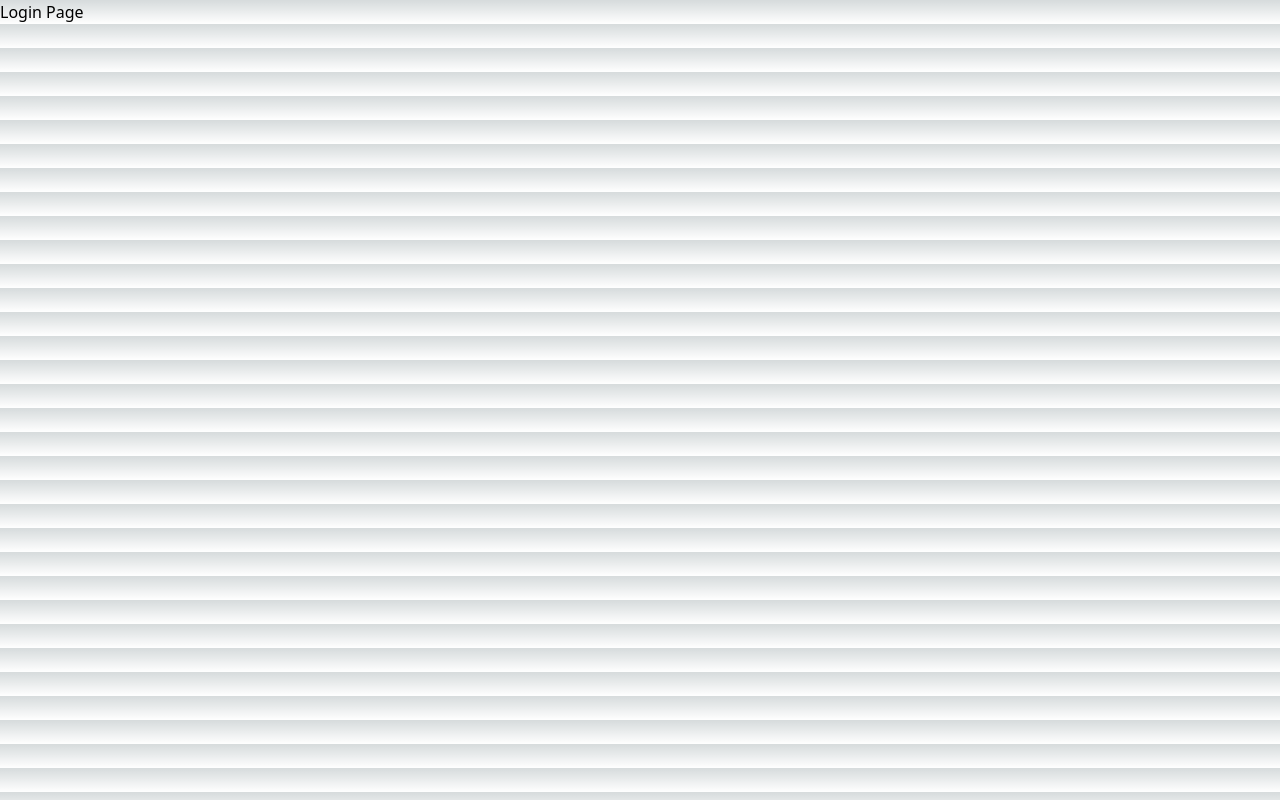
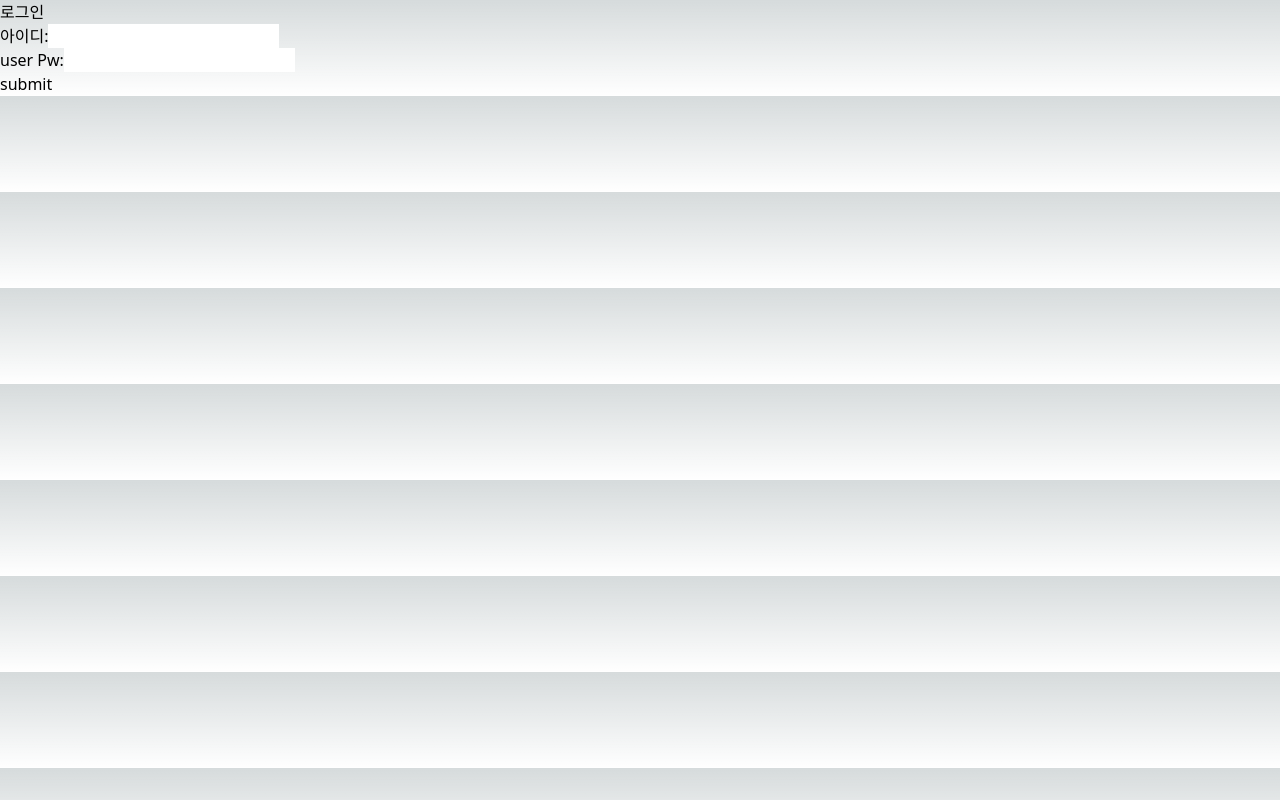
Before and after one commit to csm009177/unhw-renewal, a Next.js app: page /login in a window 1280 px wide. Built offline with nearby package versions, Linux system fonts and the light colour scheme.

Commit message:
로그인 폼 제작

```diff
--- a/app/(pages)/login/page.tsx
+++ b/app/(pages)/login/page.tsx
@@ -5,10 +5,65 @@ import React, { useState } from "react";
 import "/app/globals.css";
 import { useRouter } from "next/navigation";
 
-export default function LoginPage() {
+export default function Login() {
+  const [userId, setUserId] = useState("");
+  const [userPw, setUserPw] = useState("");
+  const [message, setMessage] = useState("");
+  const router = useRouter()
+
+  const handleSubmit = async (e) => {
+    e.preventDefault();
+    try {
+      const response = await fetch("/loginForm", {
+        method: "POST",
+        headers: {
+          "Content-Type": "application/json",
+        },
+        body: JSON.stringify({ Identification: userId, password:userPw }),
+      });
+      const data = await response.json();
+      setMessage(data.message);
+      // 로그인 성공 시 토큰을 localStorage에 저장하거나 다른 곳으로 관리할 수 있습니다.
+      if (response.status === 200) {
+        localStorage.setItem("token", data.token);
+        // 로그인 후 리다이렉션 또는 다른 작업을 수행할 수 있습니다.
+        router.push('/')
+      }
+    } catch (error) {
+      console.error("Error logging in:", error);
+      setMessage("로그인 중 오류가 발생했습니다.");
+    }
+  };
+
   return (
-    <div className="LoginPage">
-      Login Page
+    <div className="Login">
+      <div className="Lobby-RightCont">
+        <h2>로그인</h2>
+        <form onSubmit={handleSubmit}>
+          <div>
+            <label htmlFor="userId">아이디:</label>
+            <input
+              type="text"
+              id="userId"
+              value={userId}
+              onChange={(e) => setUserId(e.target.value)}
+              required
+            />
+          </div>
+          <div>
+            <label htmlFor="userPw">user Pw:</label>
+            <input
+              type="password"
+              id="userPw"
+              value={userPw}
+              onChange={(e) => setUserPw(e.target.value)}
+              required
+            />
+          </div>
+          <button type="submit">submit</button>
+        </form>
+        {message && <p>{message}</p>}
+      </div>
     </div>
   );
 }
--- a/serv.js
+++ b/serv.js
@@ -40,12 +40,12 @@ app.prepare().then(() => {
 
  // 로그인 엔드포인트
   server.post("/loginForm", (req, res) => {
-    const { Identification, password } = req.body;
+    const { id, pw } = req.body;
 
     const query = "SELECT * FROM users WHERE id = ? AND pw = ? ";
     connection.query(
       query,
-      [Identification, password],
+      [id, pw],
       (err, results, fields) => {
         if (err) {
           console.error("Error logging in:", err);
```
